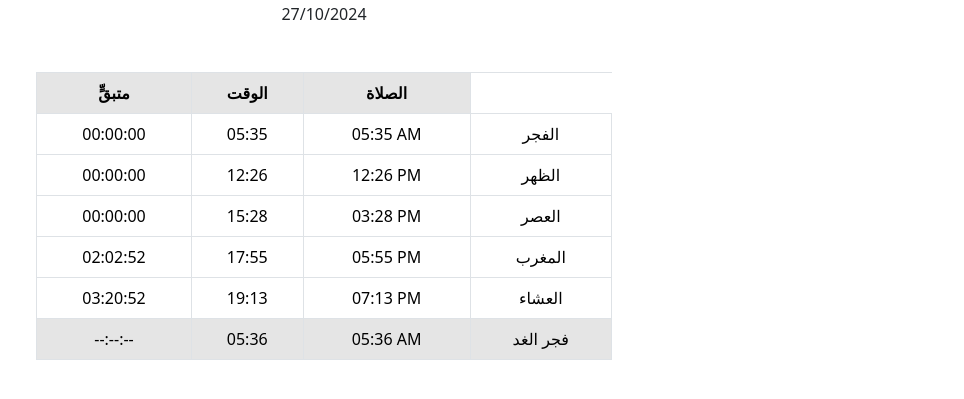
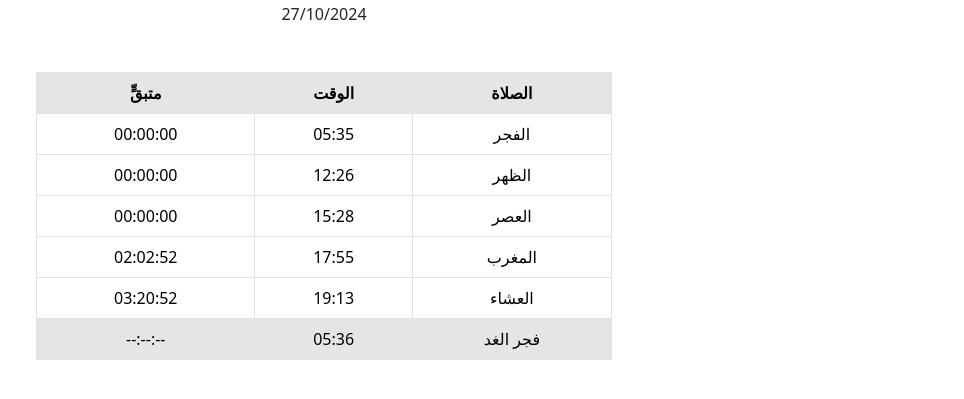
Before and after one commit to fennec01/salat-dz, a plain HTML site: page index.html in a window 1280 px wide. Shown: the part 259-658 px from the top of the page, without its empty margins (316-1280 px from the left). Drawn offline with nearby package versions, Linux system fonts and the light colour scheme; the site is published under a folder, as on GitHub Pages, so addresses that start at the root find nothing.

Commit message:
Fix script path

```diff
--- a/index.html
+++ b/index.html
@@ -120,7 +120,7 @@
         }
     </script>
 
-    <script src="/js/hourMode.js"></script>
+    <script src="./js/hourMode.js"></script>
 </body>
 
 </html>
```
